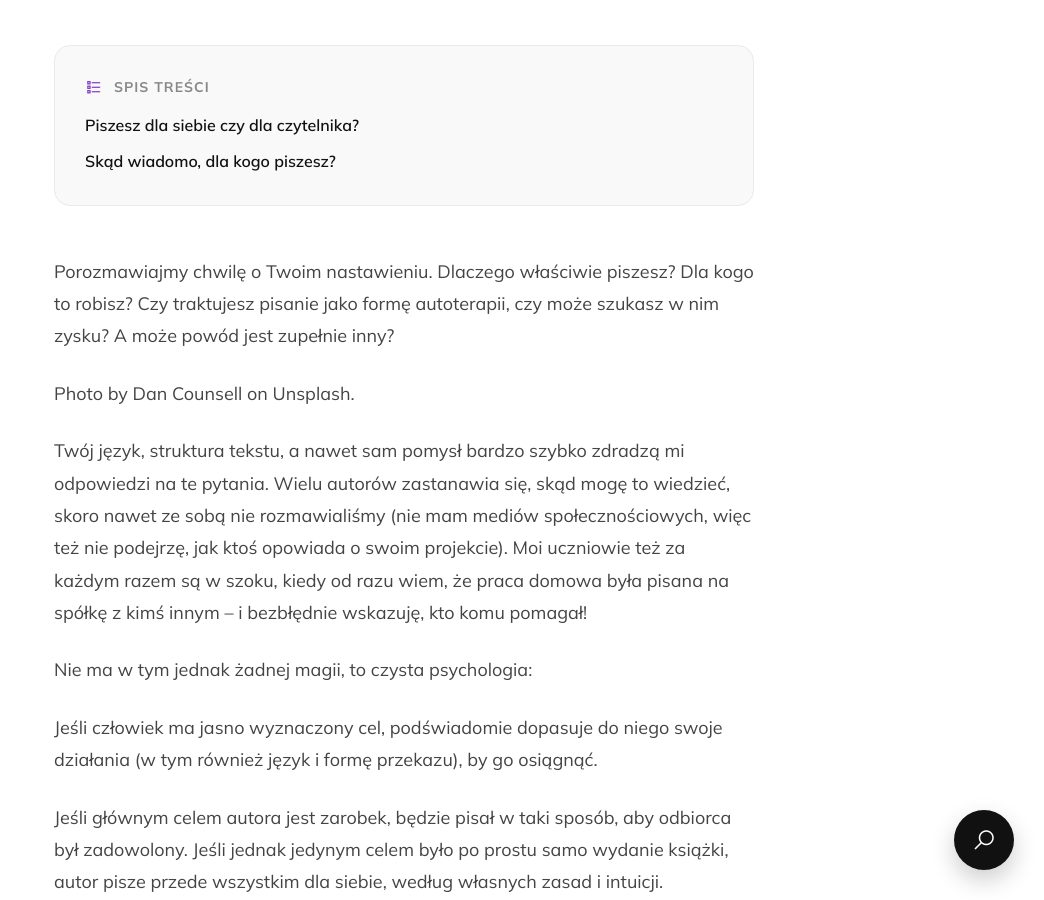
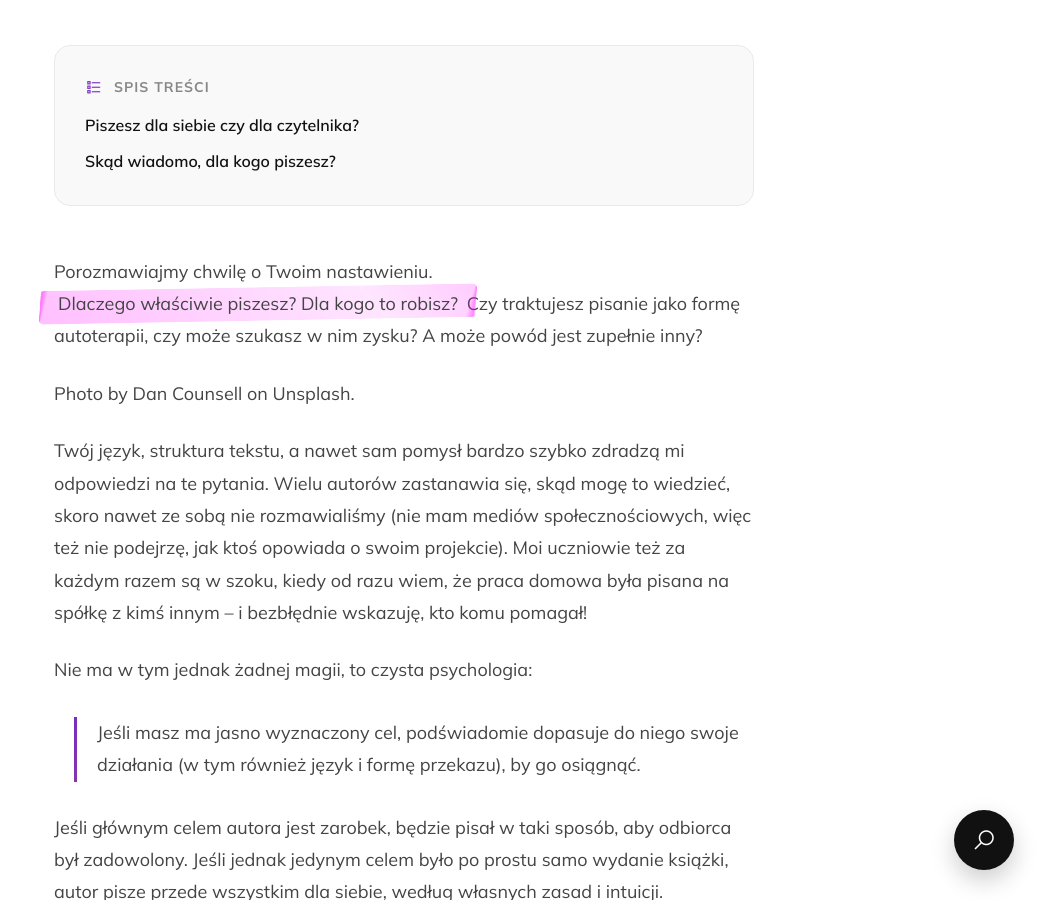
Before and after one commit to Bonnie00726/nataliaszoppa, a Jekyll site: the page built from _posts/2026-06-06-z-jakim-nastawieniem-piszesz.md, in a window 1280 px wide and 900 px high, scrolled down 847 px. Shown: the whole window, without its empty margins (236-1280 px from the left). Built offline with Jekyll 4.4.1, drawn with Linux system fonts in a browser that asks for light colours; some of the changed text lies outside the part shown.

Commit message:
Update 2026-06-06-z-jakim-nastawieniem-piszesz.md

```diff
--- a/_posts/2026-06-06-z-jakim-nastawieniem-piszesz.md
+++ b/_posts/2026-06-06-z-jakim-nastawieniem-piszesz.md
@@ -7,7 +7,7 @@ image: "https://images.unsplash.com/photo-1504691342899-4d92b50853e1"
 tags: [porady pisarskie, warsztat]
 ---
 
-Porozmawiajmy chwilę o Twoim nastawieniu. Dlaczego właściwie piszesz? Dla kogo to robisz? Czy traktujesz pisanie jako formę autoterapii, czy może szukasz w nim zysku? A może powód jest zupełnie inny?
+Porozmawiajmy chwilę o Twoim nastawieniu. <span class="marker-highlight">Dlaczego właściwie piszesz? Dla kogo to robisz?</span> Czy traktujesz pisanie jako formę autoterapii, czy może szukasz w nim zysku? A może powód jest zupełnie inny?
 
 Photo by <a href="https://unsplash.com/@dancounsell?utm_source=unsplash&utm_medium=referral&utm_content=creditCopyText">Dan Counsell</a> on <a href="https://unsplash.com/photos/silver-macbook-showing-application-zIwAchjDirM?utm_source=unsplash&utm_medium=referral&utm_content=creditCopyText">Unsplash.</a>
 
@@ -15,9 +15,9 @@ Twój język, struktura tekstu, a nawet sam pomysł <span class="highlight-marke
 
 Nie ma w tym jednak żadnej magii, to czysta psychologia:
 
-<div class="blog-highlight" markdown="1">
-Jeśli człowiek ma jasno wyznaczony cel, podświadomie dopasuje do niego swoje działania (w tym również język i formę przekazu), by go osiągnąć.
-</div>
+<span class="imp-line">
+Jeśli masz ma jasno wyznaczony cel, podświadomie dopasuje do niego swoje działania (w tym również język i formę przekazu), by go osiągnąć.
+</span>
 
 Jeśli głównym celem autora jest zarobek, będzie pisał w taki sposób, aby odbiorca był zadowolony. Jeśli jednak jedynym celem było po prostu samo wydanie książki, autor pisze przede wszystkim dla siebie, według własnych zasad i intuicji.
 
@@ -34,7 +34,7 @@ Jasne, początki zawsze są dla Ciebie – i to zupełnie naturalny, wręcz niez
 
 Problem pojawia się w chwili, gdy zaczynasz na poważnie myśleć o wydaniu książki. Włożyłaś w swoje dzieło mnóstwo pracy i wysiłku, więc zakładasz, że wszystkim się spodoba, a odbiorcy docenią Twój wkład i będą się zachwycać. Ale czy na pewno?
 
-Czytelnik nie zna Twoich intencji i nie siedzi w Twojej głowie. Nie musi wiedzieć, dlaczego w ogóle usiadłaś do klawiatury.
+Czytelnik nie zna Twoich intencji i nie siedzi w Twojej głowie. <span class="marker-highlight">Nie musi wiedzieć, dlaczego w ogóle usiadłaś do klawiatury. </span>
 
 <div class="blog-highlight" markdown="1">
 Powieść działa na zasadzie prostej transakcji: oferujesz napięcie, emocje i ciekawy świat, a czytelnik w zamian oddaje Ci swój wolny czas.
```
